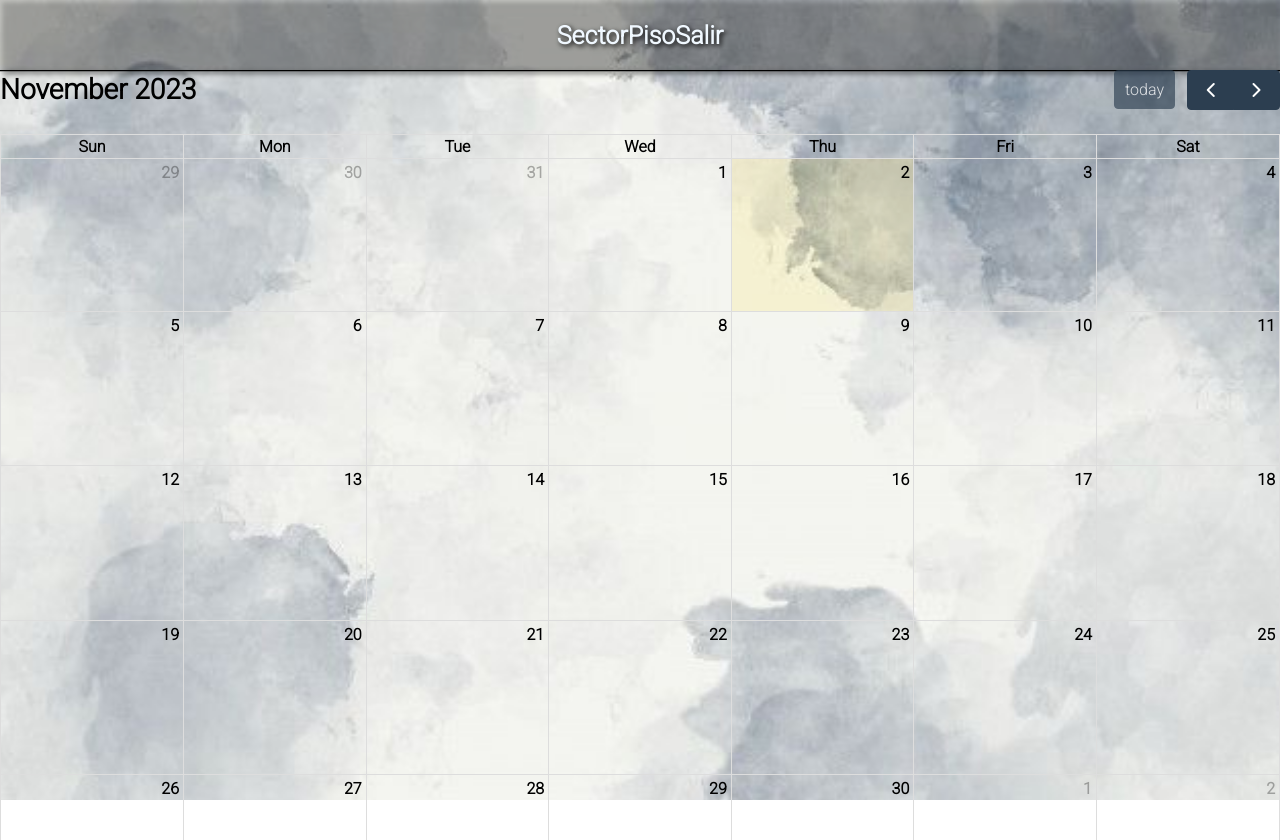
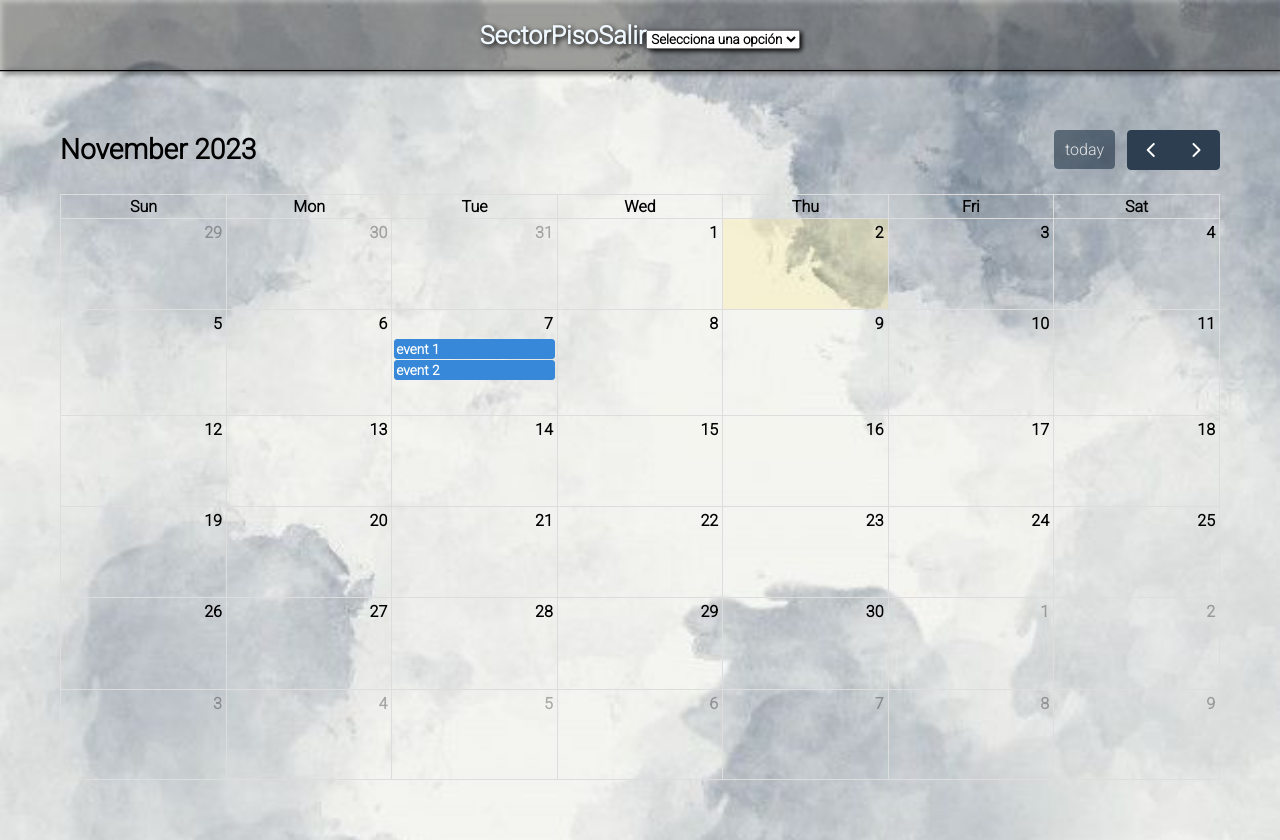
Before and after one commit to JuaniGianfelice/guard-schedule, a React (Create React App) app: page /dashboard in a window 1280 px wide. Before the commit the page ends 800 px from the top, so only its background shows below. Built offline with nearby package versions, Linux system fonts and the light colour scheme.

Commit message:
feat(events view)

```diff
--- a/src/components/schedule/schedule.jsx
+++ b/src/components/schedule/schedule.jsx
@@ -8,8 +8,14 @@ const Schedule = () => {
   return (
     <div className="schedule">
       <FullCalendar
-          plugins={[ dayGridPlugin ]}
-          initialView="dayGridMonth"
+        plugins={[dayGridPlugin]}
+        initialView="dayGridMonth"
+        events={[
+          { title: 'event 1', date: '2023-11-07' },
+          { title: 'event 2', date: '2023-11-07' }
+        ]}
+        height={650}
+
         />
     </div>
   );
--- a/src/components/schedule/schedule.scss
+++ b/src/components/schedule/schedule.scss
@@ -1,3 +1,5 @@
-.schedule{
-    border-color: black;
+.schedule {
+    height: 600;
+    border-radius: 100px;
+    padding: 60px;
 }
--- a/src/components/topbar/Topbar.jsx
+++ b/src/components/topbar/Topbar.jsx
@@ -7,6 +7,14 @@ const Topbar = () => {
         <li className="options"><a href="/">Sector</a></li>
         <li className="options"><a href="/">Piso</a></li>
         <li className="out"><a href="/">Salir</a></li>
+        <li>
+          <select id="selector">
+            <option value="" disabled selected>Selecciona una opción</option>
+            <option value="opcion1">Opción 1</option>
+            <option value="opcion2">Opción 2</option>
+            <option value="opcion3">Opción 3</option>
+            <option value="opcion4">Opción 4</option>
+          </select></li>
       </ul>
     </div >
   );
--- a/src/index.scss
+++ b/src/index.scss
@@ -5,7 +5,7 @@
     padding: 0;
     font-family: 'Roboto', sans-serif;
     font-weight: bold;
-}
+    }
 
 .home {
     background-image: url('../public/background.png');
@@ -52,14 +52,15 @@
     }
 }
 
-.dashboard{
+.dashboard {
     background-image: url('../public/background.png');
     background-size: cover;
     background-repeat: no-repeat;
-    position: fixed;
     width: 100%;
     height: 100%;
     /*display: flex;
     justify-content: center;
     align-items: center;*/
+
+
 }
--- a/src/pages/dashboard.jsx
+++ b/src/pages/dashboard.jsx
@@ -5,8 +5,8 @@ import Topbar from "../components/topbar/Topbar";
 const Dashboard = () => {
   return (
     <div className="dashboard">
-        <Topbar/>
-        <Schedule/>
+      <Topbar />
+      <Schedule />
     </div>
   );
 }
```
Lines whose indentation alone changed are shown as unchanged.
